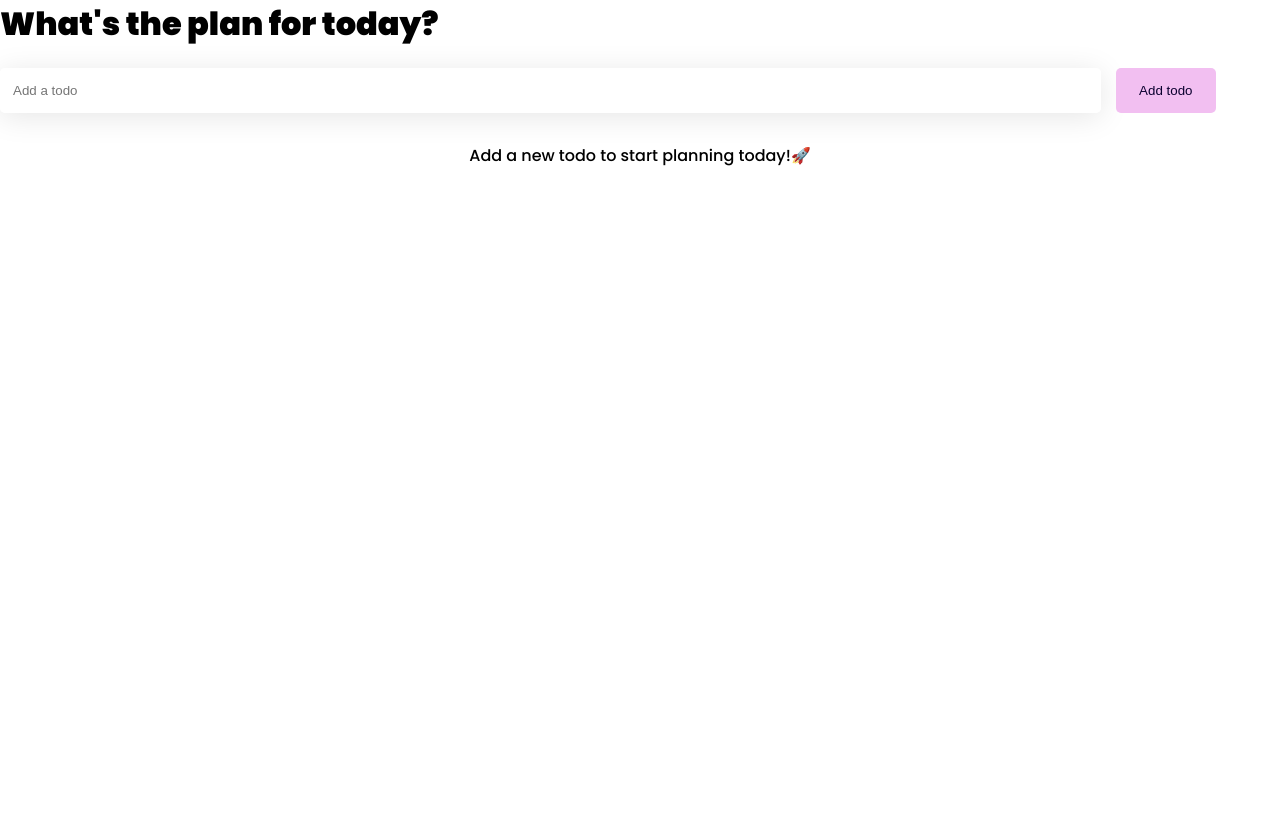
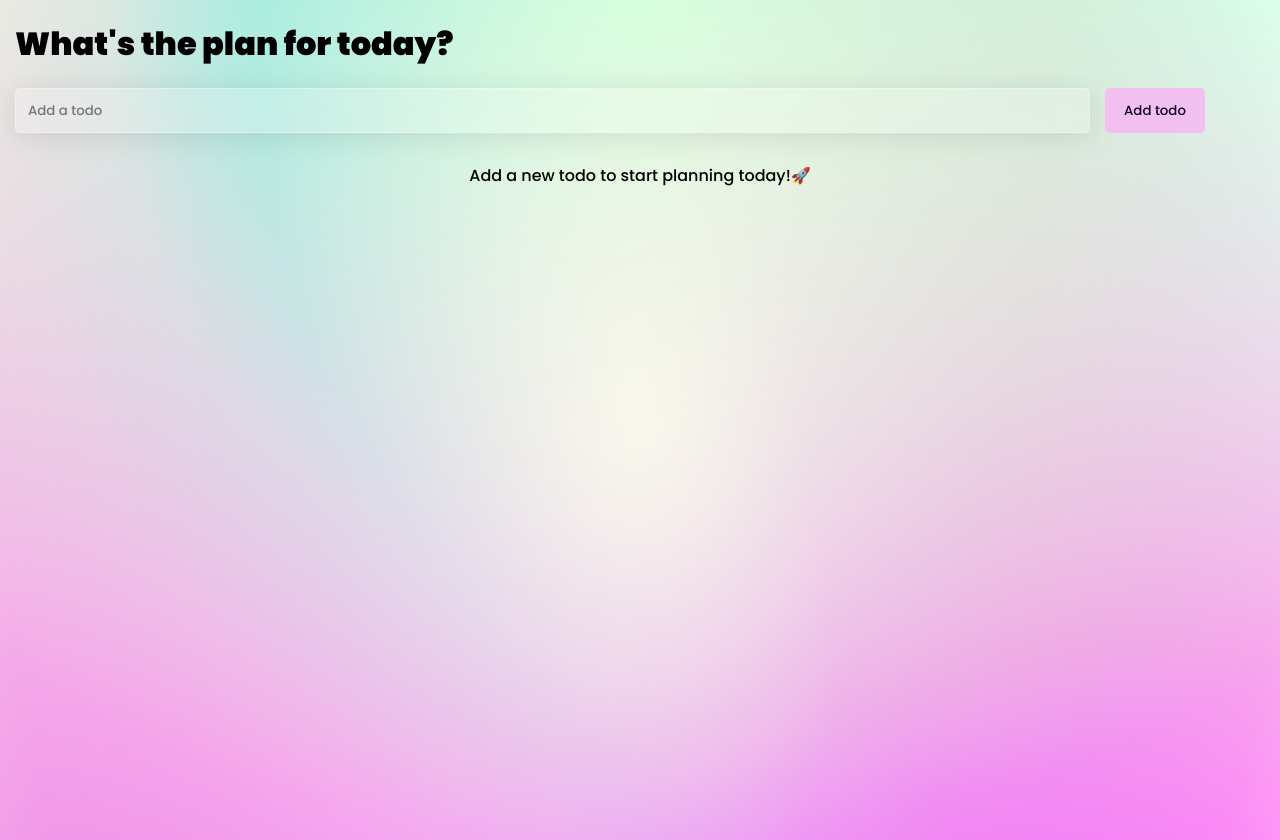
Before and after one commit to nldanne/productivity-app, a React (Create React App) app: page / in a window 1280 px wide. Before the commit the page ends 800 px from the top, so only its background shows below. Built offline with nearby package versions, Linux system fonts and the light colour scheme.

Commit message:
added background from gradienta.io

```diff
--- a/src/index.css
+++ b/src/index.css
@@ -1,9 +1,23 @@
+* {
+  margin: 0;
+  padding: 0;
+  box-sizing: border-box;
+  font-family: "Poppins", sans-serif;
+}
+
+
 body {
-  margin: 0;
-  font-family: -apple-system, BlinkMacSystemFont, 'Segoe UI', 'Roboto', 'Oxygen',
-    'Ubuntu', 'Cantarell', 'Fira Sans', 'Droid Sans', 'Helvetica Neue',
-    sans-serif;
-  -webkit-font-smoothing: antialiased;
+  min-height: 100vh;
+  /* Background from gradienta.io/soft-weather*/
+  background: radial-gradient(80.99% 100% at 50% 0%, #00FF0A 0%, #36008E 100%),
+      radial-gradient(50% 123.47% at 50% 50%, #EFE7C8 0%, #36008E 100%),
+      linear-gradient(301.28deg, #FF006B 0%, #48DD9E 100%),
+      linear-gradient(294.84deg, #5A60E4 0%, #D30000 100%),
+      linear-gradient(52.29deg, #000000 0%, #00FF85 100%),
+      radial-gradient(100% 138.69% at 100% 0%, #0007A5 0%, #FF7A00 100%),
+      radial-gradient(70.41% 100% at 50% 0%, #D5B300 0%, #2200AA 100%);
+  background-blend-mode: screen, screen, lighten, overlay, lighten, difference, normal;
+  margin: 20px 15px;
 }
 
 code {
```
